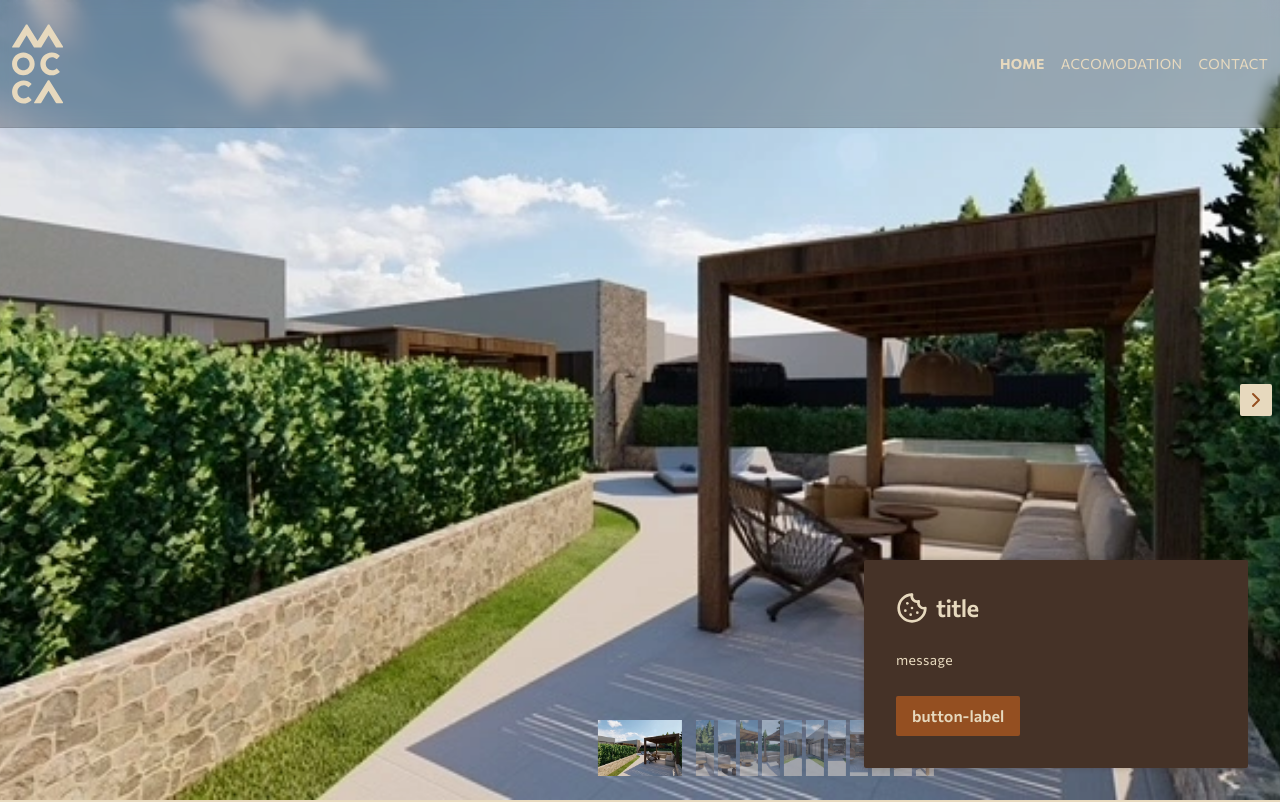
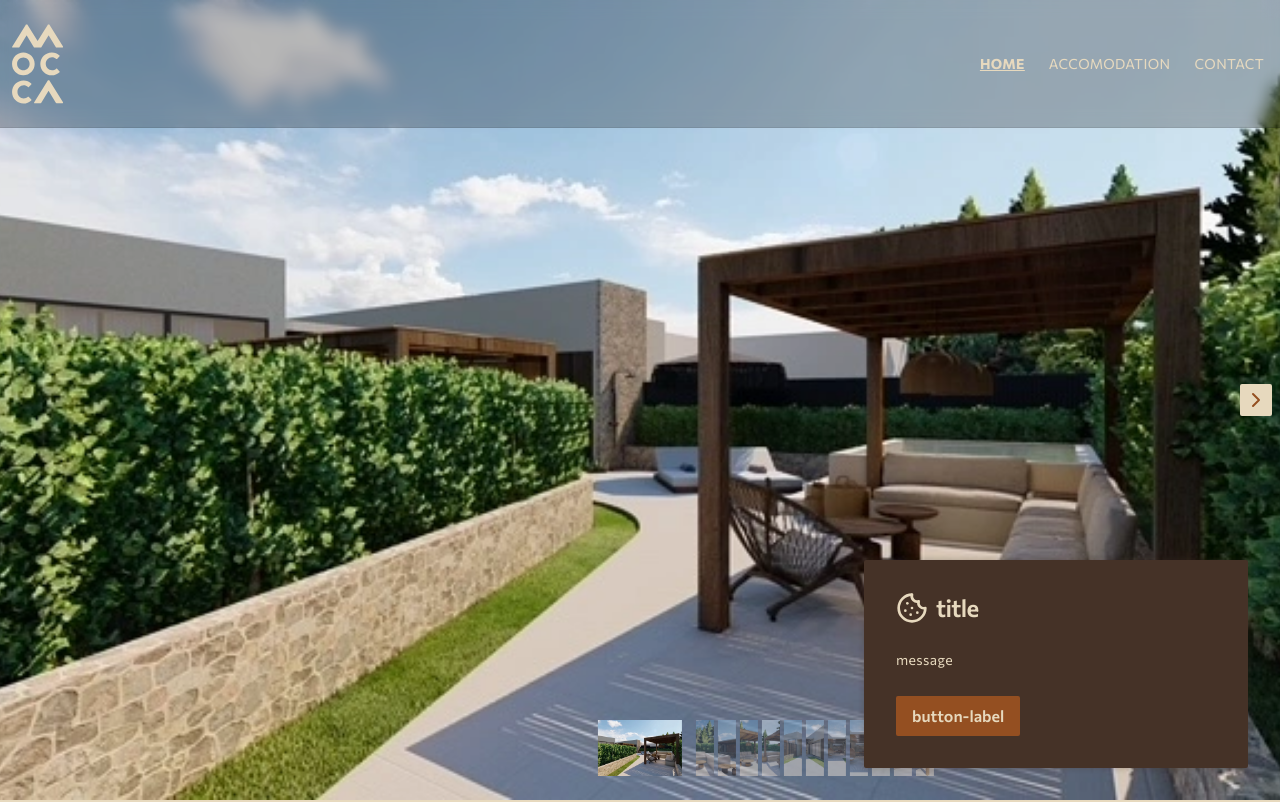
Before and after one commit to chrismitsdev/mocca-living, a Next.js app: page /en in a window 1280 px wide. Shown: the top 802 px of the page. Built offline with nearby package versions, Linux system fonts and the light colour scheme.

Commit message:
header nav links ui changes

```diff
--- a/src/components/shared/header-navigation.tsx
+++ b/src/components/shared/header-navigation.tsx
@@ -3,8 +3,9 @@
 import * as React from 'react'
 import {motion, useTransform, useMotionTemplate} from 'framer-motion'
 import {MenuIcon, XIcon} from 'lucide-react'
+import {cn} from '#/lib/utils'
+import {usePathname, Link} from '@/i18n/routing'
 import {useBoundedScroll} from '@/hooks/useBoundedScroll'
-import {usePathname, Link} from '@/i18n/routing'
 import {Container} from '@/components/shared/container'
 import {Typography} from '@/components/ui/typography'
 import {VisuallyHidden} from '@/components/ui/visually-hidden'
@@ -18,15 +19,12 @@ import {
   DrawerTitle,
   DrawerClose
 } from '@/components/ui/drawer'
-import {cn} from '#/lib/utils'
-
-type NavigationLink = {
-  label: string
-  href: string
-}
 
 type HeaderNavigationProps = {
-  links: NavigationLink[]
+  links: {
+    label: string
+    href: string
+  }[]
 }
 
 const HEADER_MAX_HEIGHT = 128
@@ -51,7 +49,7 @@ function HeaderNavigation({links}: HeaderNavigationProps) {
         backdropFilter: 'blur(8px)',
         borderBottomStyle: 'solid',
         borderBottomWidth: '1px',
-        willChange: 'border-bottom-color, background-color, box-shadow, height',
+        willChange: 'border-bottom-color, background-color, height',
         borderBottomColor: useMotionTemplate`rgb(
           ${useTransform(scrollYBoundedProgress, [0, 1], [0, 199])}
           ${useTransform(scrollYBoundedProgress, [0, 1], [0, 180])}
@@ -112,18 +110,17 @@ function HeaderNavigation({links}: HeaderNavigationProps) {
           >
             {links.map(({href, label}) => (
               <li
-                key={href}
+                key={label}
                 role='none'
               >
-                <HeaderLink
+                <NavLink
                   href={href}
                   isActive={pathname === href}
-                  onClick={() => setDrawerOpen(false)}
                   role='menuitem'
                   {...(pathname === href ? {'aria-current': 'page'} : {})}
                 >
                   {label}
-                </HeaderLink>
+                </NavLink>
               </li>
             ))}
           </ul>
@@ -160,18 +157,18 @@ function HeaderNavigation({links}: HeaderNavigationProps) {
               <VisuallyHidden>
                 <DrawerTitle>{'Header navigation menu'}</DrawerTitle>
               </VisuallyHidden>
-              <div className='p-8 h-full flex flex-col justify-center items-end gap-4'>
+              <nav className='p-8 h-full flex flex-col justify-center items-end gap-4'>
                 {links.map(({href, label}) => (
-                  <Link
-                    key={href}
+                  <NavLink
+                    key={label}
                     href={href}
-                    className={cn(pathname === href && 'font-bold')}
+                    isActive={pathname === href}
                     onClick={() => setDrawerOpen(false)}
                   >
                     {label}
-                  </Link>
+                  </NavLink>
                 ))}
-              </div>
+              </nav>
               <DrawerClose asChild>
                 <motion.button
                   style={{
@@ -193,7 +190,7 @@ function HeaderNavigation({links}: HeaderNavigationProps) {
   )
 }
 
-function HeaderLink({
+function NavLink({
   isActive,
   children,
   ...props
@@ -202,7 +199,7 @@ function HeaderLink({
 }) {
   return (
     <Link
-      className={cn('py-2 inline-block text-center', isActive && 'font-bold')}
+      className={cn('p-1 inline-block', isActive && 'font-bold underline')}
       {...props}
     >
       <Typography
@@ -216,5 +213,6 @@ function HeaderLink({
 }
 
 HeaderNavigation.displayName = 'HeaderNavigation'
+NavLink.displayName = 'NavLink'
 
 export {HeaderNavigation}
```
